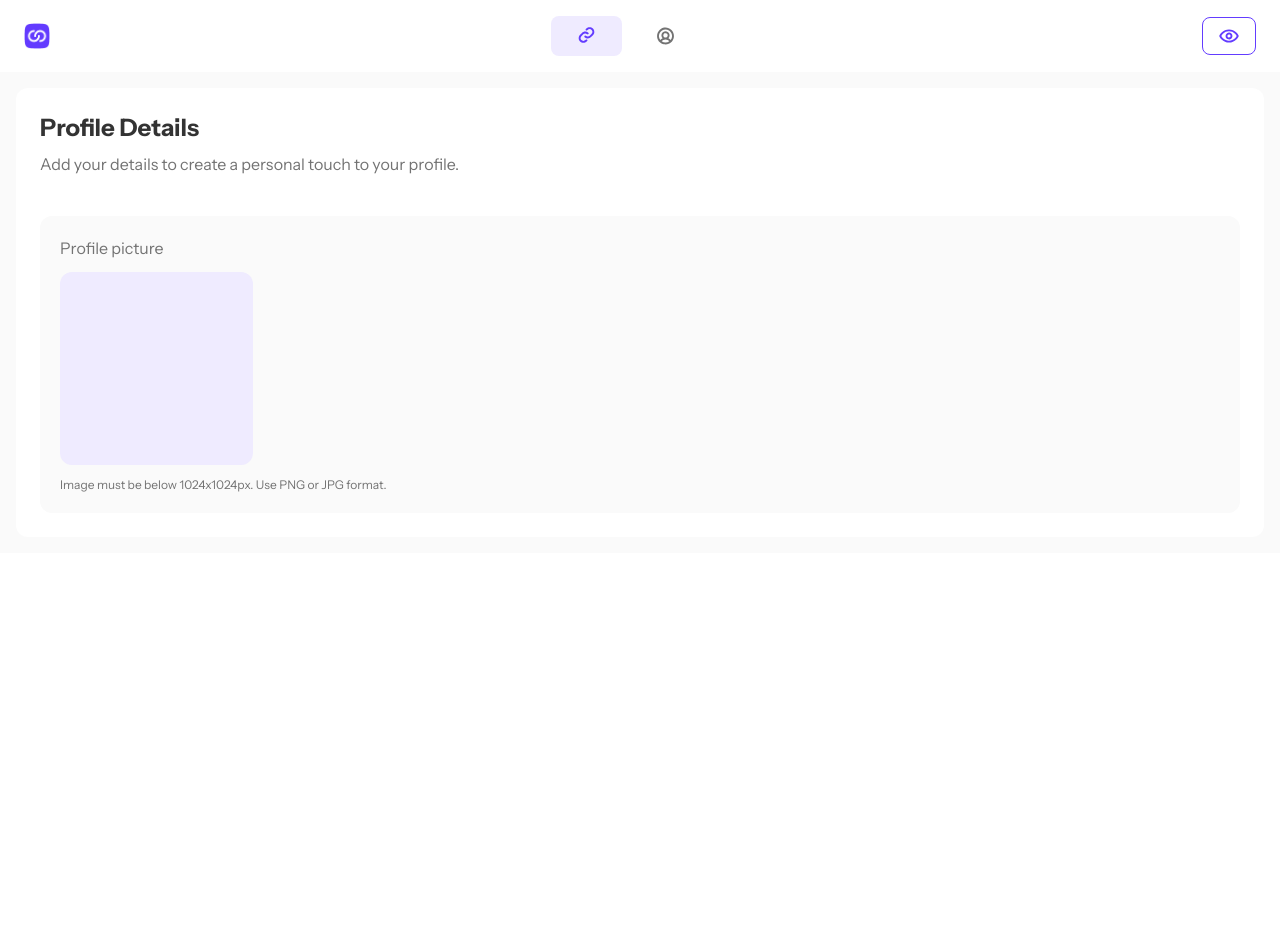
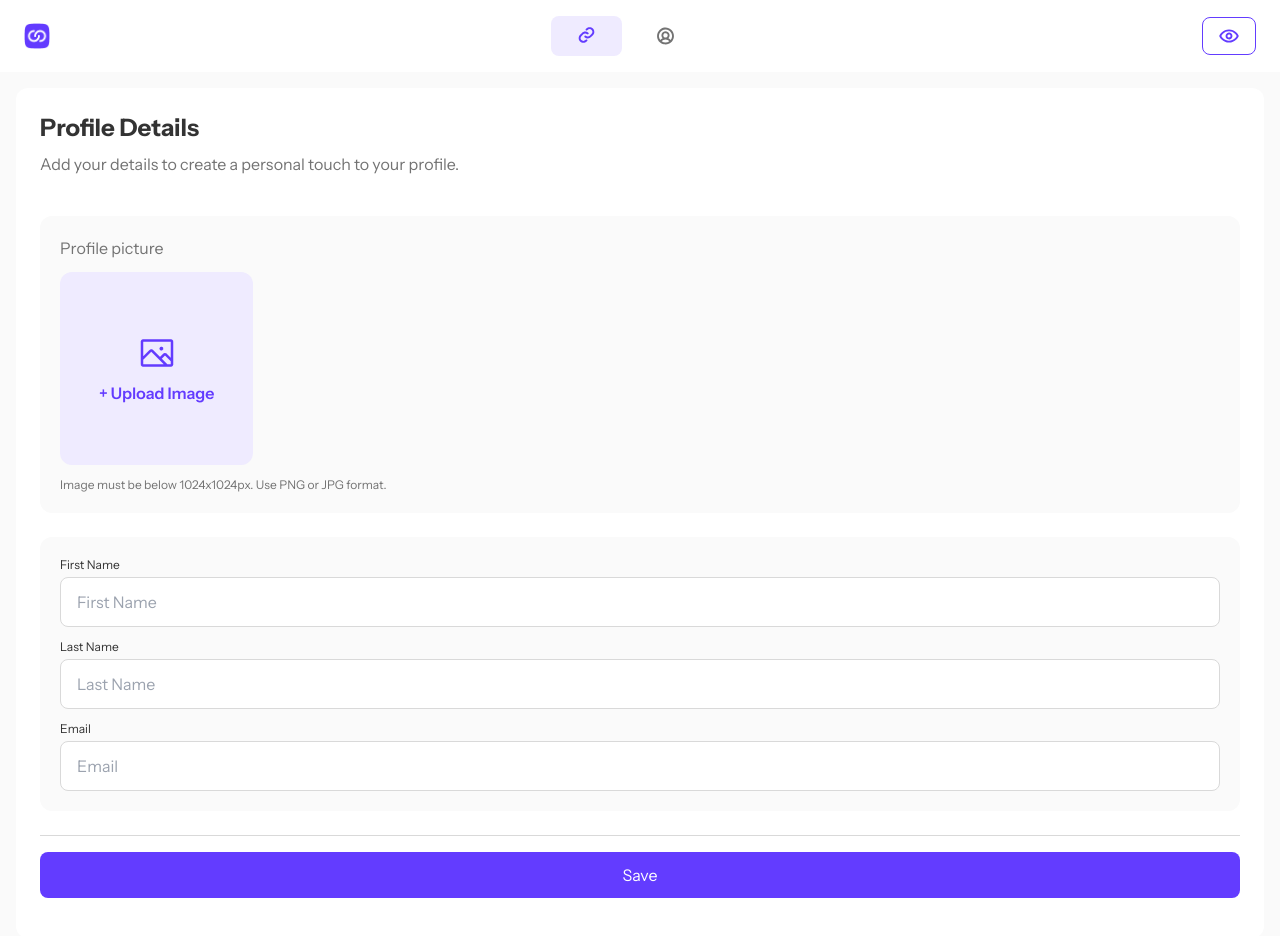
Before and after one commit to alli-Codes/DevLink, a Next.js app: page /dashboard/profileInfo in a window 1280 px wide. Shown: the top 936 px of the page. Before the commit the page ends 800 px from the top, so only its background shows below. Built offline with nearby package versions, Linux system fonts and the light colour scheme.

Commit message:
Feat: update profile info page

```diff
--- /dev/null
+++ b/app/components/ProfileNameEdit.tsx
@@ -0,0 +1,11 @@
+import Input from "./Input";
+
+export default function ProfileNameEdit() {
+    return (
+        <div className="bg-[#FAFAFA] p-5 flex flex-col gap-3 rounded-xl">
+            <Input type="firstName" placeholder="First Name" label="First Name" showLabel={true} />
+            <Input type="lastName" placeholder="Last Name" label="Last Name" showLabel={true} />
+            <Input type="email" placeholder="Email" label="Email" showLabel={true} />
+        </div>
+    )
+}
--- a/app/components/ProfilePictureUpload.tsx
+++ b/app/components/ProfilePictureUpload.tsx
@@ -1,9 +1,11 @@
+import Image from "next/image";
+
 export default function ProfilePictureUpload() {
     return (
         <div className="bg-[#FAFAFA] p-5 flex flex-col gap-3 rounded-xl">
             <p className="text-[#737373]">Profile picture</p>
-            <div className="bg-[#EFEBFF] h-[12.0625rem] w-[12.0625rem] rounded-xl">
-
+            <div className="bg-[#EFEBFF] h-[12.0625rem] w-[12.0625rem] flex flex-col items-center justify-center rounded-xl">
+                <Image src="/upload.png" height={72} width={116} alt=""/>
             </div>
             <p className="text-[#737373] text-xs">Image must be below 1024x1024px. Use PNG or JPG format.</p>
         </div>
--- a/app/dashboard/profileInfo/page.tsx
+++ b/app/dashboard/profileInfo/page.tsx
@@ -1,3 +1,5 @@
+import Button from "@/app/components/Button";
+import ProfileNameEdit from "@/app/components/ProfileNameEdit";
 import ProfilePictureUpload from "@/app/components/ProfilePictureUpload";
 
 export default function ProfileInfo() {
@@ -8,8 +10,12 @@ export default function ProfileInfo() {
                     <h1 className="font-bold text-2xl text-[#333333]">Profile Details</h1>
                     <p className="text-[#737373]">Add your details to create a personal touch to your profile.</p>
                 </section>
-                <section>
+                <section className="flex flex-col gap-6">
                     <ProfilePictureUpload />
+                    <ProfileNameEdit />
+                    <div className="py-4 border-t border-[#D9D9D9]">
+                        <Button name="Save" type="save"/>
+                    </div>
                 </section>
             </div>
         </div>
```
Also changed, not shown: public/upload.png (added).
